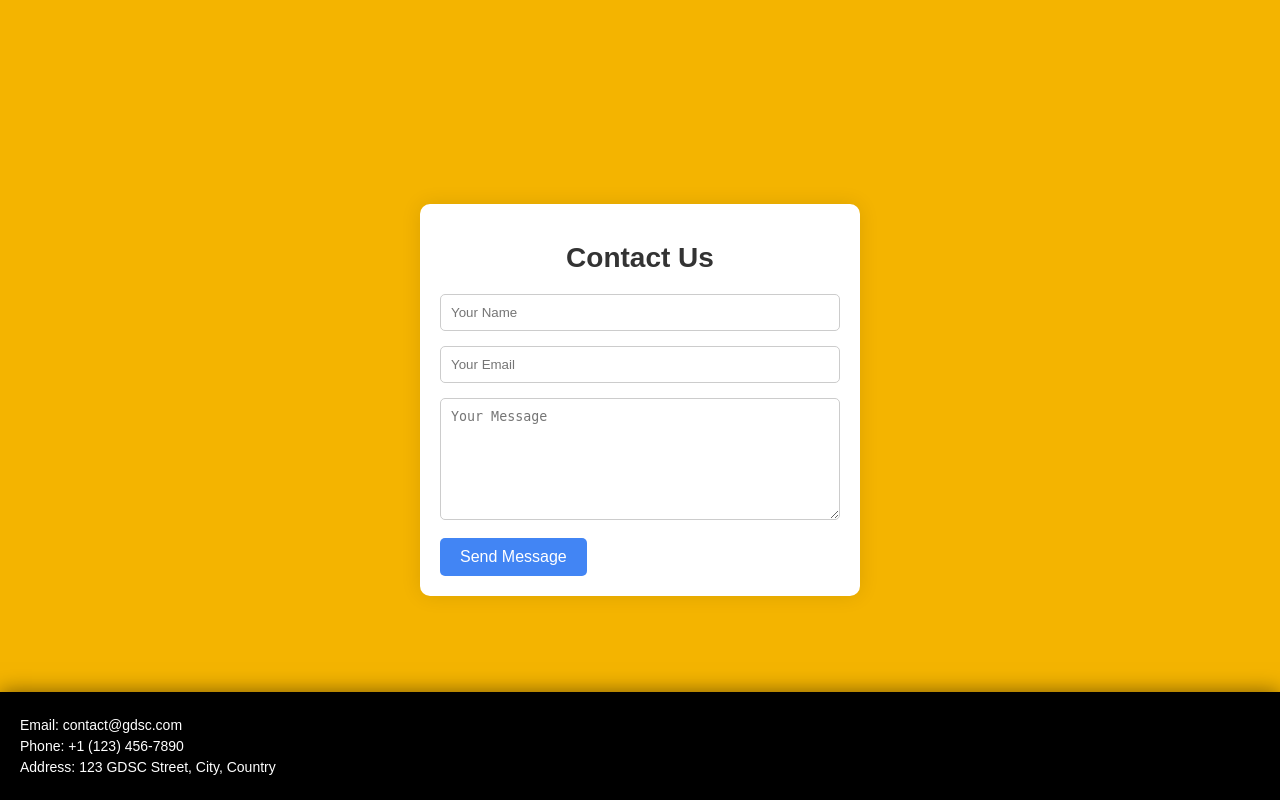
After one commit to DrishttiNarwal/GDSC_Web_Dev, a Django app: page /gdsc/contact.html in a window 1280 px wide. The commit adds this page. Run offline with Django 5.2, Linux system fonts and the light colour scheme.

Commit message:
team confetti, contact, tracks half completed

```diff
--- /dev/null
+++ b/gdsc/templates/contact.html
@@ -0,0 +1,142 @@
+<!DOCTYPE html>
+<html lang="en">
+
+<head>
+    <meta charset="UTF-8">
+    <meta name="viewport" content="width=device-width, initial-scale=1.0">
+    <title>Contact Us</title>
+    <link rel="stylesheet" href="https://cdnjs.cloudflare.com/ajax/libs/font-awesome/5.15.4/css/all.min.css">
+    <style>
+        body {
+            font-family: Arial, sans-serif;
+            background-color: #f4f4f4;
+            margin: 0;
+            padding: 0;
+            display: flex;
+            justify-content: center;
+            align-items: center;
+            min-height: 100vh;
+            position: relative;
+        }
+
+        .container {
+            background-color: #fff;
+            padding: 20px;
+            border-radius: 10px;
+            box-shadow: 0 0 20px rgba(0, 0, 0, 0.1);
+            max-width: 400px;
+            width: 100%;
+        }
+
+        h1 {
+            text-align: center;
+            color: #333;
+            margin-bottom: 20px;
+        }
+
+        .contact-info {
+            margin-bottom: 30px;
+        }
+
+        .contact-card {
+            display: flex;
+            align-items: center;
+            padding: 10px 20px;
+            border-radius: 5px;
+            box-shadow: 0 0 10px rgba(0, 0, 0, 0.1);
+            margin-bottom: 10px;
+        }
+
+        .contact-card i {
+            font-size: 20px;
+            margin-right: 10px;
+            color: #4285F4;
+        }
+
+        .input-box {
+            margin-bottom: 15px;
+        }
+
+        .input-box input,
+        .input-box textarea {
+            width: calc(100% - 22px);
+            /* Adjusted width */
+            padding: 10px;
+            border-radius: 5px;
+            border: 1px solid #ccc;
+            outline: none;
+            margin-right: 10px;
+            /* Added margin */
+        }
+
+        .input-box textarea {
+            height: 100px;
+        }
+
+        button[type="submit"] {
+            background-color: #4285F4;
+            color: #fff;
+            padding: 10px 20px;
+            border: none;
+            border-radius: 5px;
+            cursor: pointer;
+            font-size: 16px;
+            transition: background-color 0.3s ease;
+        }
+
+        button[type="submit"]:hover {
+            background-color: #357ae8;
+        }
+
+        .contact-details {
+            position: absolute;
+            bottom: 0;
+            left: 0;
+            width: 100%;
+            background-color: #000;
+            color: #fff;
+            padding: 20px;
+            box-sizing: border-box;
+            box-shadow: 0 0 20px rgba(0, 0, 0, 0.5);
+            /* Added shadow */
+        }
+
+        .contact-details p {
+            margin: 5px 0;
+        }
+
+        html,
+        body {
+            background-color: #F4B400;
+            font-size: 14px;
+            /* Makes 1rem = 10px */
+            height: 100%;
+        }
+    </style>
+</head>
+
+<body>
+    <div class="container">
+        <h1>Contact Us</h1>
+        <form class="contact-form">
+            <div class="input-box">
+                <input type="text" placeholder="Your Name">
+            </div>
+            <div class="input-box">
+                <input type="email" placeholder="Your Email">
+            </div>
+            <div class="input-box">
+                <textarea placeholder="Your Message"></textarea>
+            </div>
+            <button type="submit">Send Message</button>
+        </form>
+    </div>
+
+    <div class="contact-details">
+        <p>Email: contact@gdsc.com</p>
+        <p>Phone: +1 (123) 456-7890</p>
+        <p>Address: 123 GDSC Street, City, Country</p>
+    </div>
+</body>
+
+</html>
--- a/gdsc/templates/our_team.html
+++ b/gdsc/templates/our_team.html
@@ -19,7 +19,7 @@
         html,
         body {
             background-color: #4285F4;
-            font-size: 10px;
+            font-size: 14px;
             /* Makes 1rem = 10px */
             height: 100%;
         }
--- a/gdsc/urls.py
+++ b/gdsc/urls.py
@@ -7,5 +7,7 @@ urlpatterns = [
     path("our_team.html", views.our_team, name="our_team"),
     path("about.html", views.about, name="about"),
     path('index.html', views.index, name='index'),
-    path("tracks.html", views.tracks, name="tracks")
+    path("tracks.html", views.tracks, name="tracks"),
+    path("events.html", views.events, name="events"),
+    path("contact.html", views.contact, name="contact")
 ]
--- a/gdsc/views.py
+++ b/gdsc/views.py
@@ -42,3 +42,11 @@ def our_team_view(request):
 
 def my_view(request):
     return render(request, 'image.html')
+
+
+def events(request):
+    return render(request, 'events.html')
+
+
+def contact(request):
+    return render(request, 'contact.html')
```
Also changed, not shown: gdsc/static/join.css (added, +189 -0 lines), gdsc/templates/about.html (+10 -0 lines), gdsc/templates/events.html (added, +21 -0 lines), gdsc/templates/gdsc/index.html (+4 -3 lines), gdsc/templates/tracks.html (+49 -1 lines).
